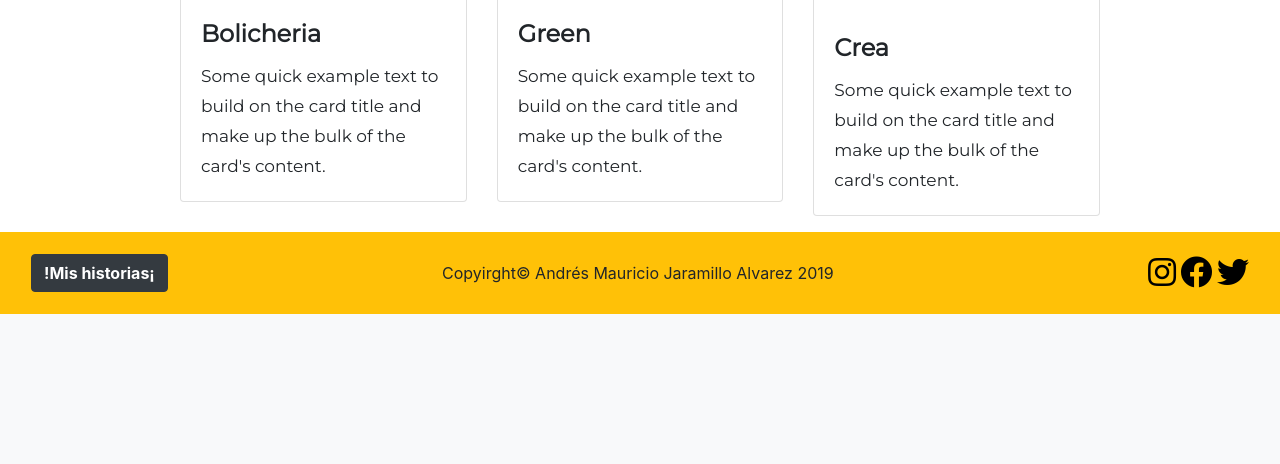
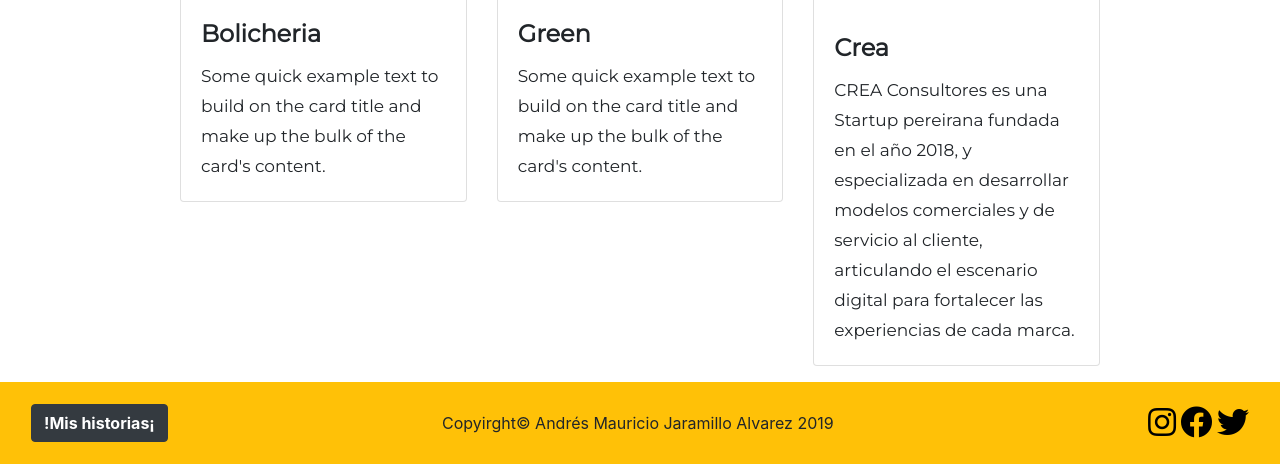
Before and after one commit to scam627/happy-project, a PHP site: page / in a window 1280 px wide. Shown: the part 2535-2999 px from the top of the page. Before the commit the page ends 2849 px from the top, so only its background shows below. Run offline with PHP 8.4, Linux system fonts and the light colour scheme; some libraries are stand-ins or nearby versions; some web fonts are replaced.

Commit message:
crea update

```diff
--- a/index.php
+++ b/index.php
@@ -186,9 +186,10 @@
 					<img src="./assets/images/logo-crea.png" class="card-img-top" alt="...">
 					<div class="card-body">
 						<h4 class="card-title">Crea</h4>
-						<p class="card-text">Some quick example text to build on the card title and make up the bulk of
-							the
-							card's content.</p>
+						<p class="card-text text-left">CREA Consultores es una Startup pereirana fundada en el año
+							2018, y
+							especializada en desarrollar modelos comerciales y de servicio al cliente, articulando el
+							escenario digital para fortalecer las experiencias de cada marca.</p>
 					</div>
 				</div>
 			</div>
```
